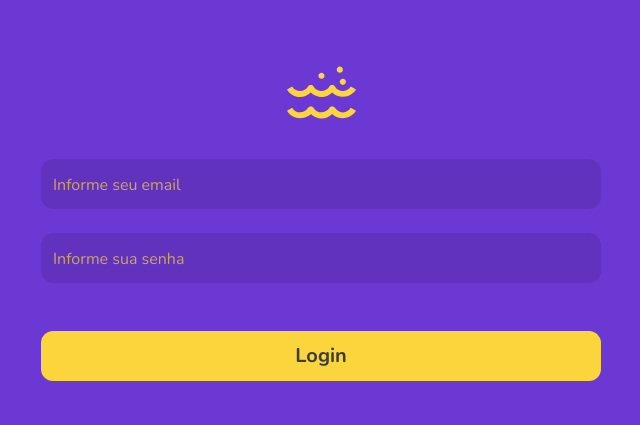
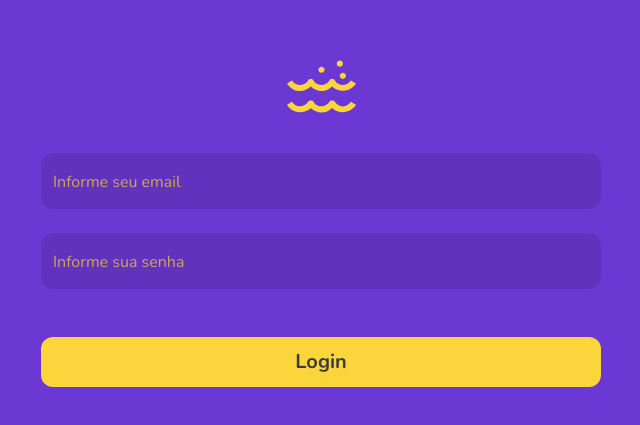
Before and after one commit to jardelgoncalves/finding-waves, a Vue app in the folder webapp/: page /#/login in a window 1280 px wide. Shown: the part 169-594 px from the top of the page, without its empty margins (319-959 px from the left). Built offline with nearby package versions, Linux system fonts and the light colour scheme; no server answers; what vue-notification would draw is missing.

Commit message:
refactor: change height

```diff
--- a/webapp/src/components/Input/Input.vue
+++ b/webapp/src/components/Input/Input.vue
@@ -80,7 +80,7 @@ export default {
 
   &__element {
     width: 100%;
-    height: 50px;
+    height: 56px;
     border: none;
     border-radius: 12px;
     padding: 0 12px;
```
